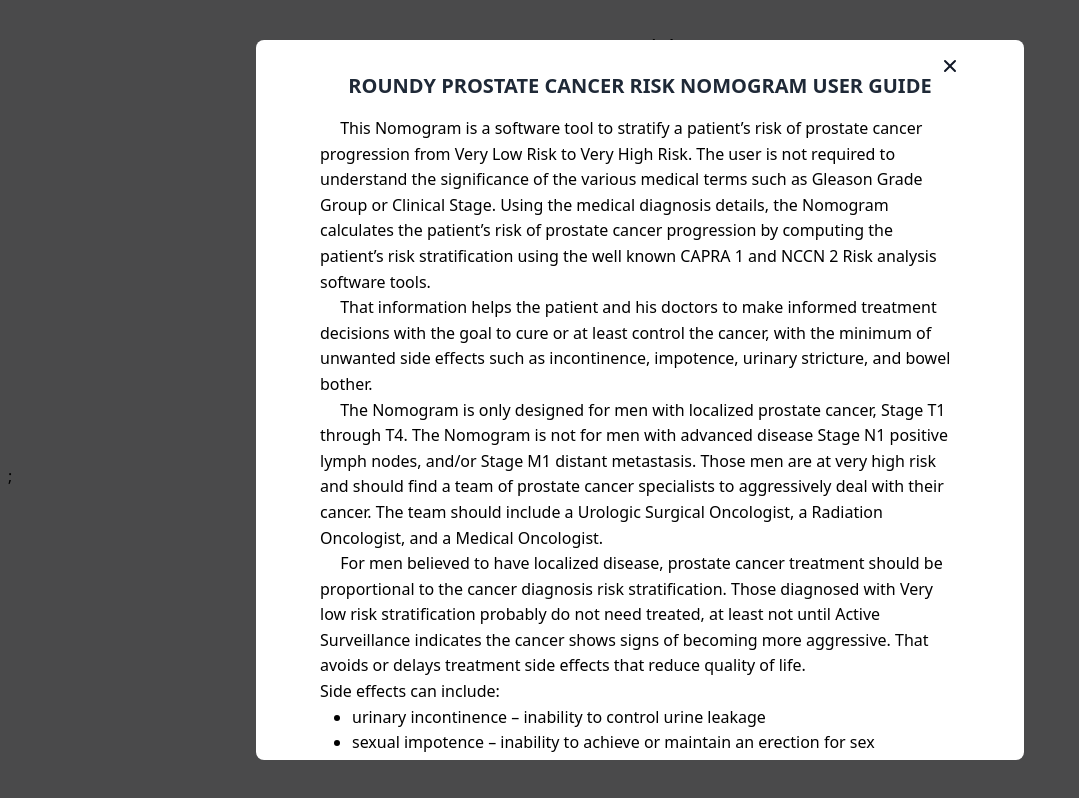
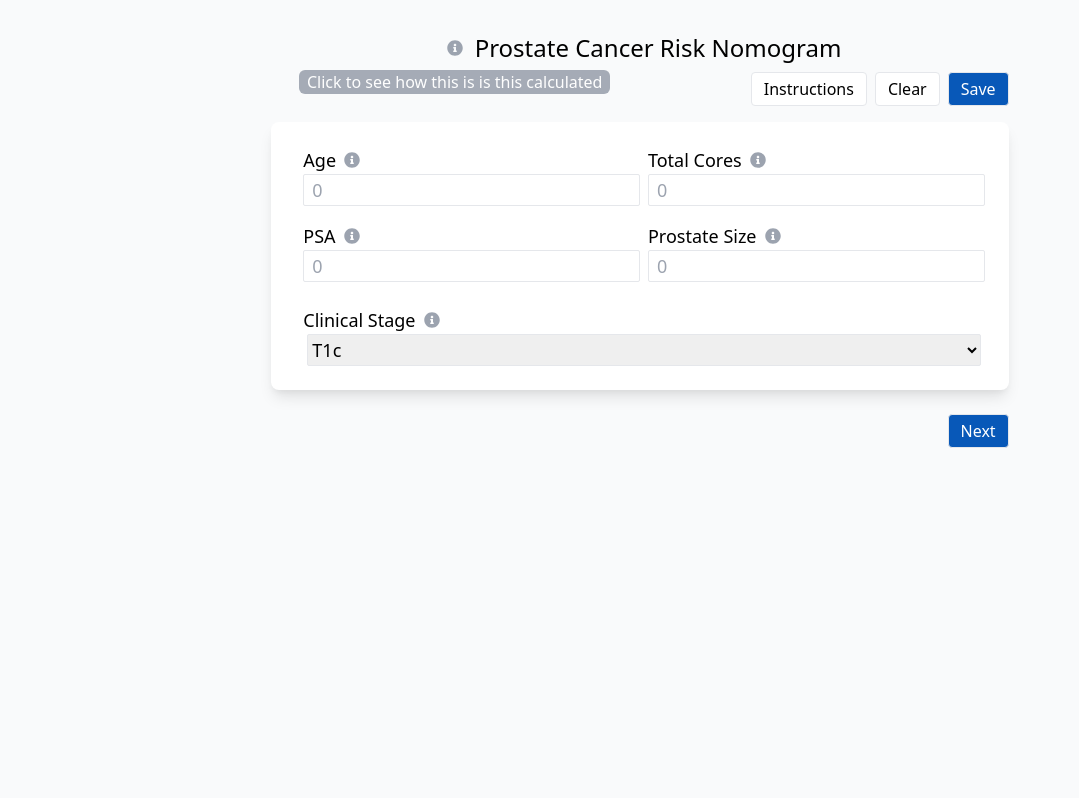
Before and after one commit to vidman22/nccn-risk-calculator, a React (Create React App) app: page / in a window 1280 px wide. Shown: the whole page, without its empty margins (0-1079 px from the left). Built offline with nearby package versions, Linux system fonts and the light colour scheme; what @react-pdf/renderer would draw is missing.

Commit message:
tippy errywhere

```diff
--- a/src/App.js
+++ b/src/App.js
@@ -1,5 +1,6 @@
 import React from 'react';
 import LandingPage from './containers/LandingPage';
+import InfoPage from './components/InfoModal/InfoModal';
 import {
     BrowserRouter as Router,
     Switch,
@@ -8,10 +9,13 @@
 
 function App() {
     return (
-        <div className="block m-0 bg-gray-50 h-screen">
+        <div className="block m-0 bg-gray-50 h-auto">
             <Router>
                 <Switch>
-                    <Route path="/">
+                    <Route path="/info">
+                        <InfoPage />
+                    </Route>
+                    <Route exact path="/">
                         <LandingPage />
                     </Route>
                 </Switch>
--- a/src/components/InfoModal/InfoModal.tsx
+++ b/src/components/InfoModal/InfoModal.tsx
@@ -1,5 +1,4 @@
 import React, { useState, useEffect } from 'react';
-import { XIcon } from '@heroicons/react/solid';
 import {
     vHighRiskFactorsData,
     highRiskFactorsData,
@@ -16,37 +15,20 @@
 } from '../../containers/LandingPage';
 import './InfoModal.css';
 
-type Props = {
-    visible: boolean;
-    onDismiss: () => void;
-}
-
-export default function ShareLinkModal({ visible, onDismiss }: Props) {
+export default function InfoPage() {
     const [showCopied, setShowCopied] = useState(false);
-    const cssClasses = [
-        "fixed bg-white overflow-y-scroll z-50 py-4 px-16 text-left rounded-lg overflow-scroll box-border",
-        "InfoModal",
-        visible ? "ModalOpen" : "ModalClosed"
-    ];
-    const cssBackDropClasses = ['Backdrop', visible ? 'BackdropOpen' : 'BackdropClosed'];
 
     useEffect(() => {
         setTimeout(() => {
             setShowCopied(false);
         }, 3000)
-    }, [showCopied])
+    }, [showCopied]);
+
     return (
-        <>
-            <div className={cssBackDropClasses.join(' ')} onClick={onDismiss}></div>;
-            <div className={cssClasses.join(' ')}>
-                <div className='relative'>
-                    <button style={{ top: '0rem', right: '0rem' }} className='absolute' onClick={onDismiss}>
-                        <XIcon className='h-5 w-5 text-gray-900 hover:text-green-500 duration-75 transition-all' />
-                    </button>
-                </div>
-                <h2 className='text-gray-800 text-xl my-4 font-semibold'>ROUNDY PROSTATE CANCER RISK NOMOGRAM USER GUIDE</h2>
+        <div className='h-full'>
+            <div className="w-full sm:w-3/5  m-auto py-4 bg-white px-16 text-left rounded-lg overflow-scroll box-border">
+                <h2 className='text-gray-800 text-xl text-center my-4 font-semibold'>ROUNDY PROSTATE CANCER RISK NOMOGRAM USER GUIDE</h2>
                 <div className="InfoTextWrapper">
-
                     <p>
                         &emsp; This Nomogram is a software tool to stratify a patient’s risk of prostate cancer progression
                         from Very Low Risk to Very High Risk. The user is not required to understand the significance
@@ -107,9 +89,9 @@
                         decisions to control the cancer with the fewest side effects.
                         <br />
                         <br />
-                        <div className='text-gray-800 text-xl mb-4 text-center font-semibold'>Diagnosis Data Requirements Entered into The Nomogram</div>
+                        <div className='text-gray-800 text-xl mb-4 text-center font-semibold  m-auto'>Diagnosis Data Requirements Entered into The Nomogram</div>
 
-                        <ol className='list-decimal ml-6'>
+                        <ol className='list-decimal ml-6 w-4/5'>
                             <li><strong>AGE</strong> at the time of diagnosis</li>
                             <li><strong>PSA</strong> at the time of diagnosis</li>
                             <li><strong>CLINICAL STAGE</strong> Clinical Stage refers to where cancer is in and around the prostate,
@@ -260,6 +242,6 @@
                     </div>
                 </div>
             </div>
-        </>
+        </div>
     );
 }
--- a/src/containers/LandingPage.tsx
+++ b/src/containers/LandingPage.tsx
@@ -1,12 +1,11 @@
 import React, { useCallback, useEffect, useState, useRef } from "react";
-import { useLocation } from 'react-router-dom';
+import { useLocation, Link, useHistory } from 'react-router-dom';
 import CoreDataTable from './CoreDataTable/CoreDataTable';
 import AppForm from './AppForm/AppForm';
 import { FontAwesomeIcon } from "@fortawesome/react-fontawesome";
 import { faInfoCircle } from '@fortawesome/free-solid-svg-icons';
 import ConfirmationModal from '../components/ConfirmationModal/ConfirmationModal';
 import AnalysisModal from '../components/AnalysisModal/AnalysisModal';
-import InfoModal from '../components/InfoModal/InfoModal';
 import { CSSTransition, SwitchTransition } from 'react-transition-group';
 import styled from 'styled-components';
 import { coreData, CoreData } from '../data/coreData';
@@ -37,6 +36,7 @@
     N1,
     M1,
 } from '../data/riskConstants';
+import 'tippy.js/dist/svg-arrow.css';
 
 const Fade = styled.div`
   &.fade-enter {
@@ -167,11 +167,11 @@
 
 const LandingPage = () => {
     const query = useQuery();
+    const history = useHistory();
     const [saved, setSaved] = useState(false);
     const [showConfirmation, setShowConfirmation] = useState(false);
     const [showAnalysis, setShowAnalysis] = useState(false);
     const [coresValid, setCoresValid] = useState(true);
-    const [showInfoModal, setShowInfoModal] = useState(false);
     const [form, setForm] = useState(formData);
     const loadNumber = useRef<number>();
     const nodeRef = useRef(null)
@@ -225,7 +225,6 @@
             }
             return;
         } else if (!hasParams) {
-            setShowInfoModal(true);
             return;
         }
 
@@ -655,26 +654,39 @@
     }
 
     return (
-        <div className='w-full px-2'>
+        <div className='w-full px-2 h-screen'>
             <div className='flex items-center justify-center pt-8'>
+                <Tippy showOnCreate className='bg-gray-400 opacity-90 text-white rounded-md px-2 cursor-pointer' content='Click to see how this is is this calculated'>
+                    <Link
+                        className="ml-2"
+                        to={'/info'}
+
+                    >
+                        <FontAwesomeIcon className='text-gray-400' icon={faInfoCircle} />
+                    </Link>
+                </Tippy>
                 <h1 className='text-2xl font-medium ml-3'>Prostate Cancer Risk Nomogram</h1>
-                <Tippy className='bg-gray-400 opacity-90 text-white rounded-md px-2 cursor-pointer' content='Click to see how this is is this calculated'>
+            </div>
+            <div className='w-full sm:w-3/4 md:w-7/12 flex items-center justify-end m-auto mt-2'>
+                <Tippy className='bg-gray-400 opacity-90 text-white rounded-md px-2 cursor-pointer' duration={25} delay={25} placement={'bottom-start'} content='Click to see how this is is this calculated'>
                     <button
-                        className="ml-2"
-                        onClick={() => {
-                            setShowInfoModal(true)
-                        }}>
-                        <FontAwesomeIcon className='text-gray-400' icon={faInfoCircle} />
+                        className='border border-gray-200 px-3 py-1 rounded mr-2 bg-white'
+                        type='button'
+                        onClick={() => history.push('/info')}>
+                        Instructions
                 </button>
                 </Tippy>
-            </div>
-            <div className='w-full sm:w-3/4 md:w-7/12 flex items-center justify-end m-auto mt-2'>
+                <Tippy className='bg-gray-400 opacity-90 text-white rounded-md px-2 cursor-pointer' duration={25} delay={25} placement={'bottom-start'} content='Clear all data, even cores'>
+
                     <button
                         className='border border-gray-200 px-3 py-1 rounded mr-2 bg-white'
                         type='button'
                         onClick={() => setShowConfirmation(true)}>
                         Clear
                 </button>
+                </Tippy>
+                <Tippy className='bg-gray-400 opacity-90 text-white rounded-md px-2 cursor-pointer' duration={25} delay={25} placement={'bottom-start'} content='Save all your inputted data'>
+
                     <button
                         className='border border-gray-200 px-3 py-1 rounded text-white bg-white'
                         style={{ backgroundColor: "#0858B8" }}
@@ -687,6 +699,7 @@
                         }}>
                         Save
                     </button>
+                </Tippy>
             </div>
             {saved &&
                 <div style={{ top: '1rem', right: '2rem' }} className="absolute bg-gray-600 p-2 rounded text-white FadeCopied">
@@ -748,12 +761,6 @@
                     </Fade>
                 </CSSTransition>
             </SwitchTransition>
-            {showInfoModal &&
-                <InfoModal
-                    visible={showInfoModal}
-                    onDismiss={() => setShowInfoModal(false)}
-                />
-            }
             {showAnalysis && (
                 <AnalysisModal
                     visible={showAnalysis}
```
Lines whose indentation alone changed are shown as unchanged.
